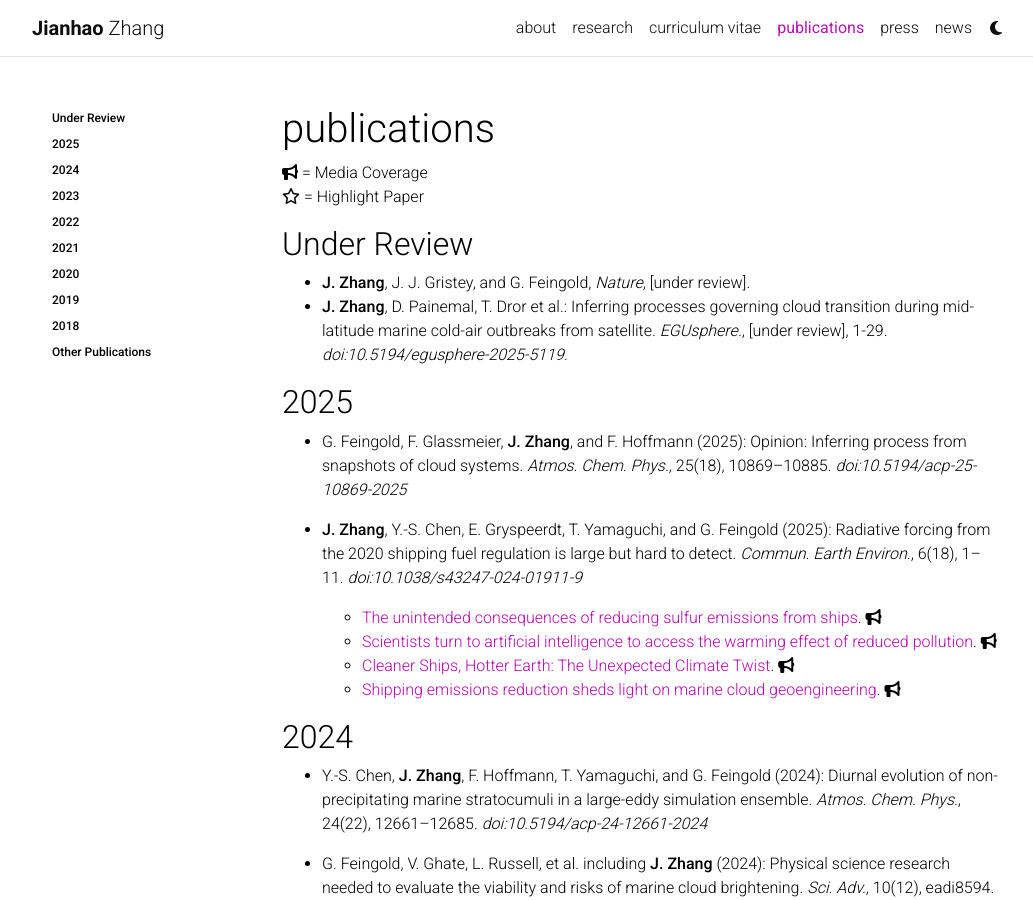
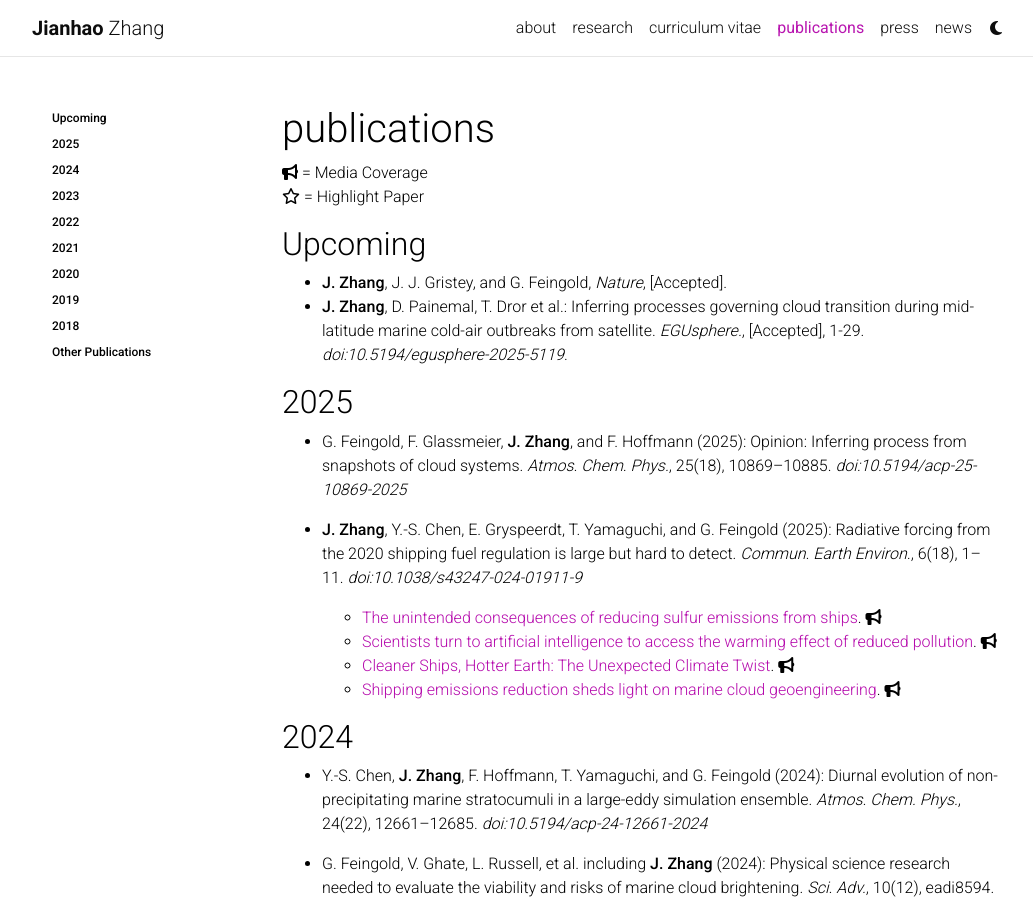
Before and after one commit to jianhao1991/jianhao1991.github.io, a Jekyll site: the page built from _pages/publications.md, in a window 1280 px wide and 900 px high. Shown: the whole window, without its empty margins (123-1156 px from the left). Built offline with Jekyll 4.4.1, drawn with Linux system fonts in a browser that asks for light colours; comment, search, counter and statistics services are not loaded; a style sheet for code colours, icons or effects is not loaded.

Commit message:
update 23
23

```diff
--- a/_pages/publications.md
+++ b/_pages/publications.md
@@ -16,9 +16,9 @@
 <i class="fas fa-bullhorn"></i> = Media Coverage
 <i class="far fa-star"></i> = Highlight Paper
 
-## Under Review
-- **J. Zhang**, J. J. Gristey, and G. Feingold, _Nature_, [under review].
-- **J. Zhang**, D. Painemal, T. Dror et al.: Inferring processes governing cloud transition during mid-latitude marine cold-air outbreaks from satellite. _EGUsphere._, [under review], 1-29. [*doi:10.5194/egusphere-2025-5119*](https://doi.org/10.5194/egusphere-2025-5119).
+## Upcoming
+- **J. Zhang**, J. J. Gristey, and G. Feingold, _Nature_, [Accepted].
+- **J. Zhang**, D. Painemal, T. Dror et al.: Inferring processes governing cloud transition during mid-latitude marine cold-air outbreaks from satellite. _EGUsphere._, [Accepted], 1-29. [*doi:10.5194/egusphere-2025-5119*](https://doi.org/10.5194/egusphere-2025-5119).
 
 ## 2025
 - G. Feingold, F. Glassmeier, **J. Zhang**, and F. Hoffmann (2025): Opinion: Inferring process from snapshots of cloud systems. _Atmos. Chem. Phys._, 25(18), 10869–10885. [*doi:10.5194/acp-25-10869-2025*](https://doi.org/10.5194/acp-25-10869-2025)
```
Also changed, not shown: _pages/cv.md (+1 -1 lines), 1 other file.
